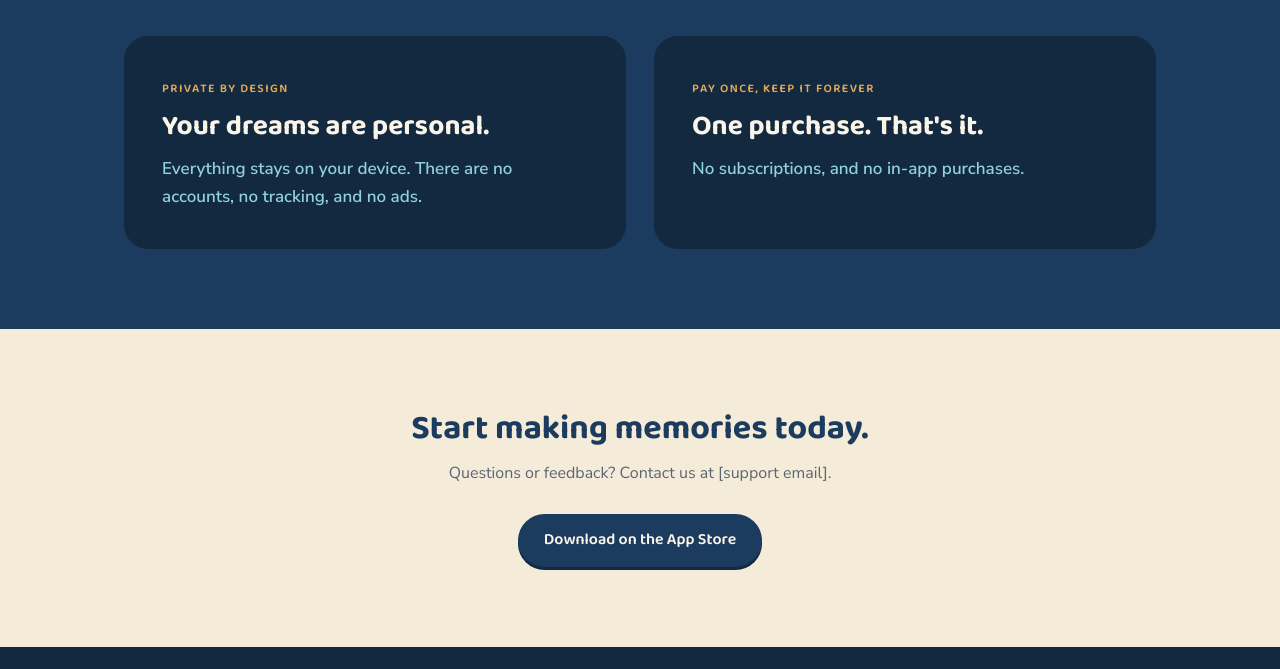
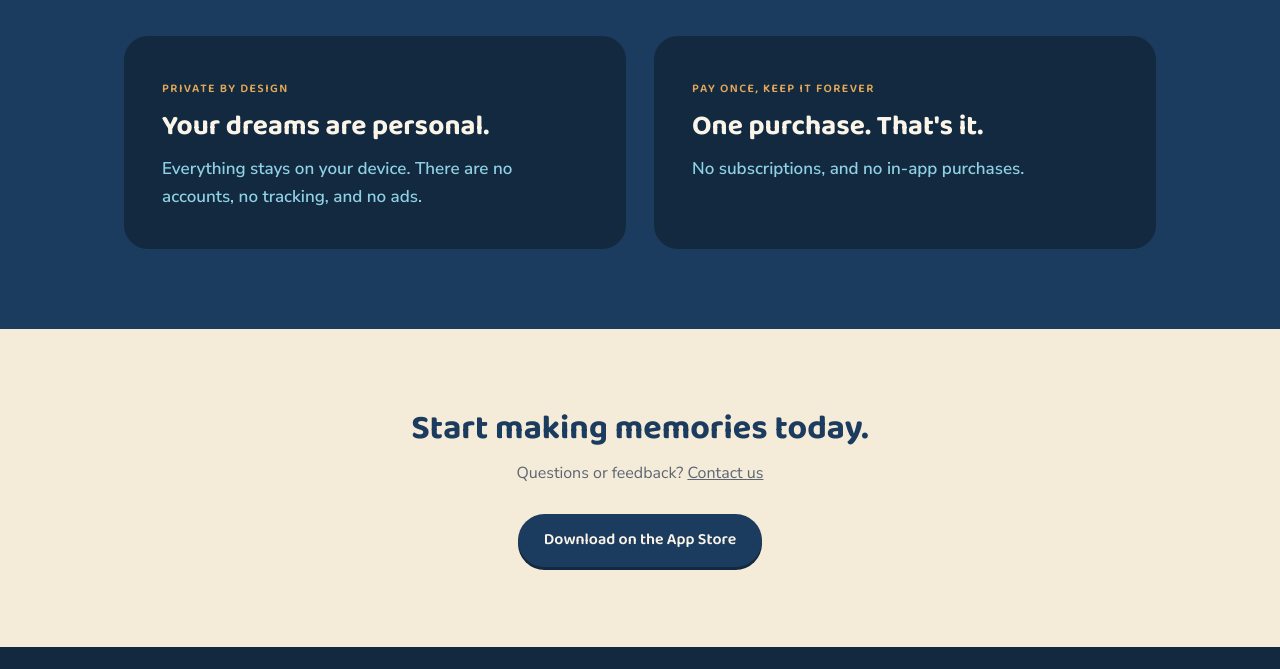
Before and after one commit to daveanthold2/dreamlistapp, a plain HTML site: page index.html in a window 1280 px wide. Shown: the part 2792-3461 px from the top of the page. Drawn offline with Linux system fonts and the light colour scheme.

Commit message:
Changed supported email link

```diff
--- a/index.html
+++ b/index.html
@@ -128,7 +128,7 @@
 <section class="cta">
   <div class="narrow center">
     <h2>Start making memories today.</h2>
-    <p>Questions or feedback? Contact us at [support email].</p>
+    <p>Questions or feedback? <a href="mailto:dave@daveanthold.com">Contact us</a></p>
     <a class="btn" href="#">Download on the App Store</a>
   </div>
 </section>
```
